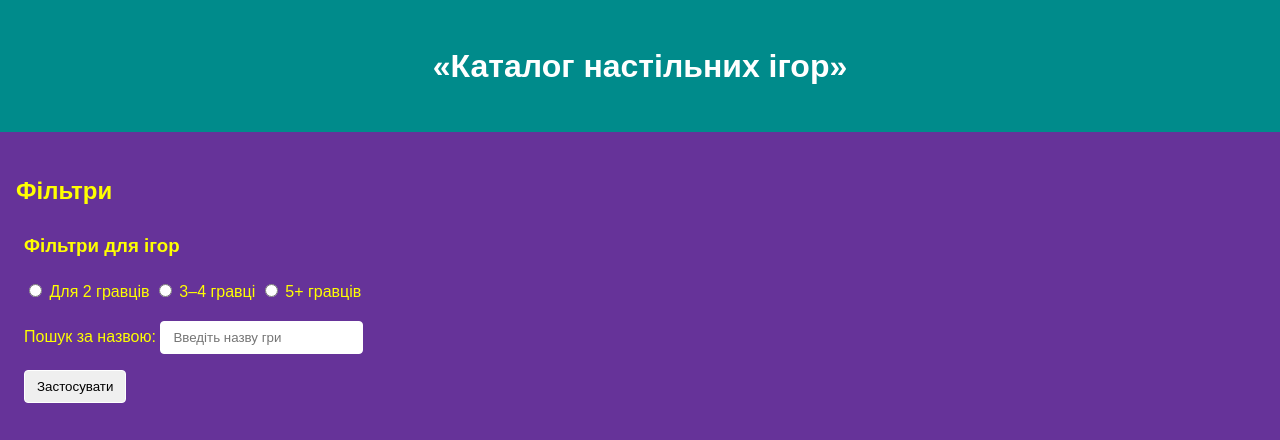
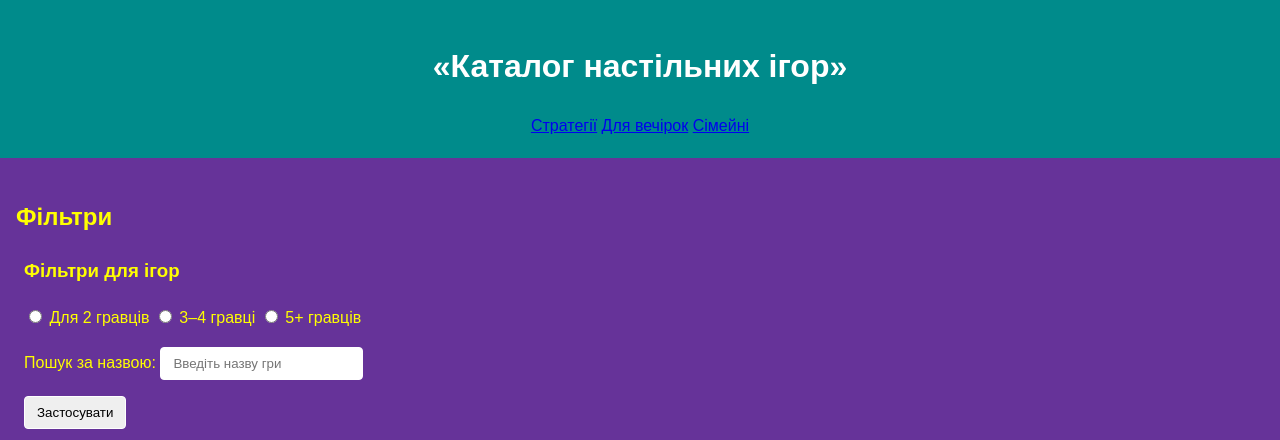
Before and after one commit to Wondo0/PVZ-project, a plain HTML site: page index.html in a window 1280 px wide. Shown: the top 440 px of the page. Drawn offline with Linux system fonts and the light colour scheme.

Commit message:
Added nav from Lab2

```diff
--- a/index.html
+++ b/index.html
@@ -12,7 +12,9 @@
                 «Каталог настільних ігор»
             </h1>
             <nav>
-
+                <a href="#strategy">Стратегії</a>
+                <a href="#party">Для вечірок</a>
+                <a href="#family">Сімейні</a>
             </nav>
         </header>
         <main>
```
